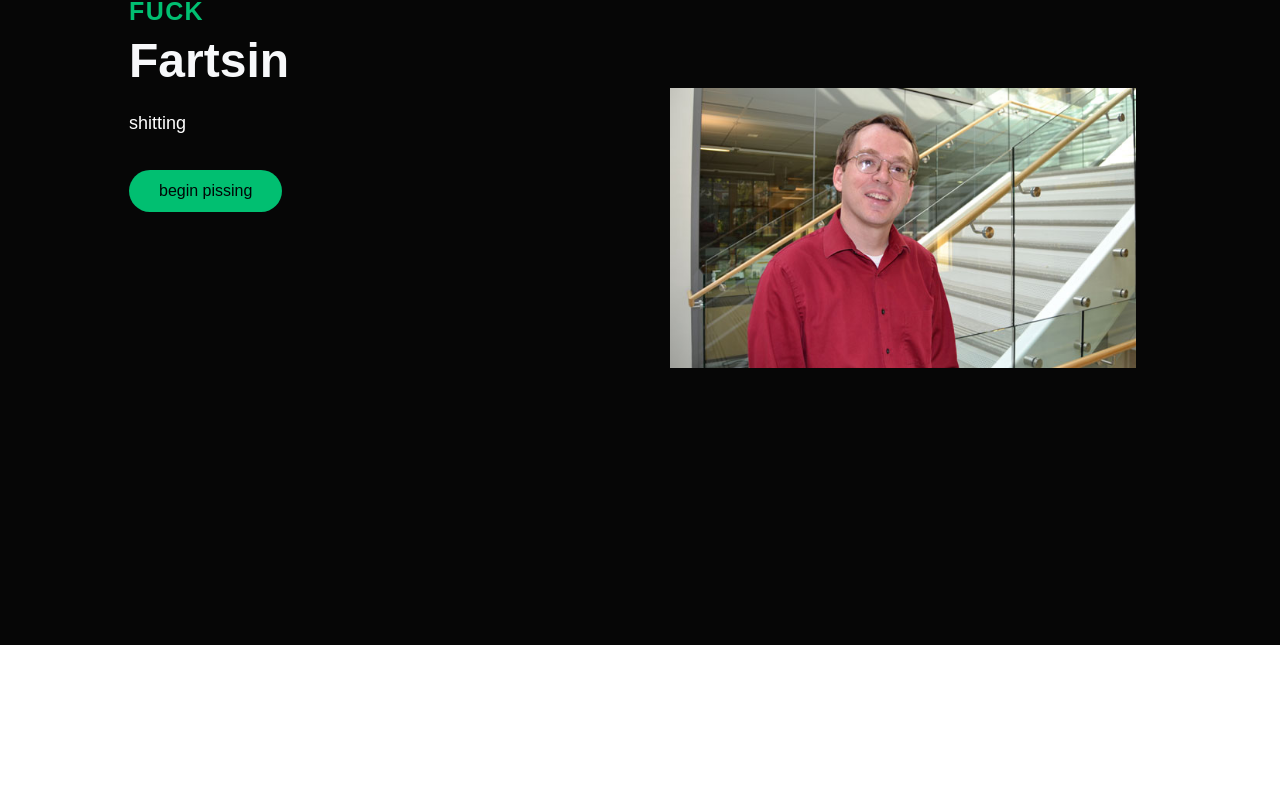
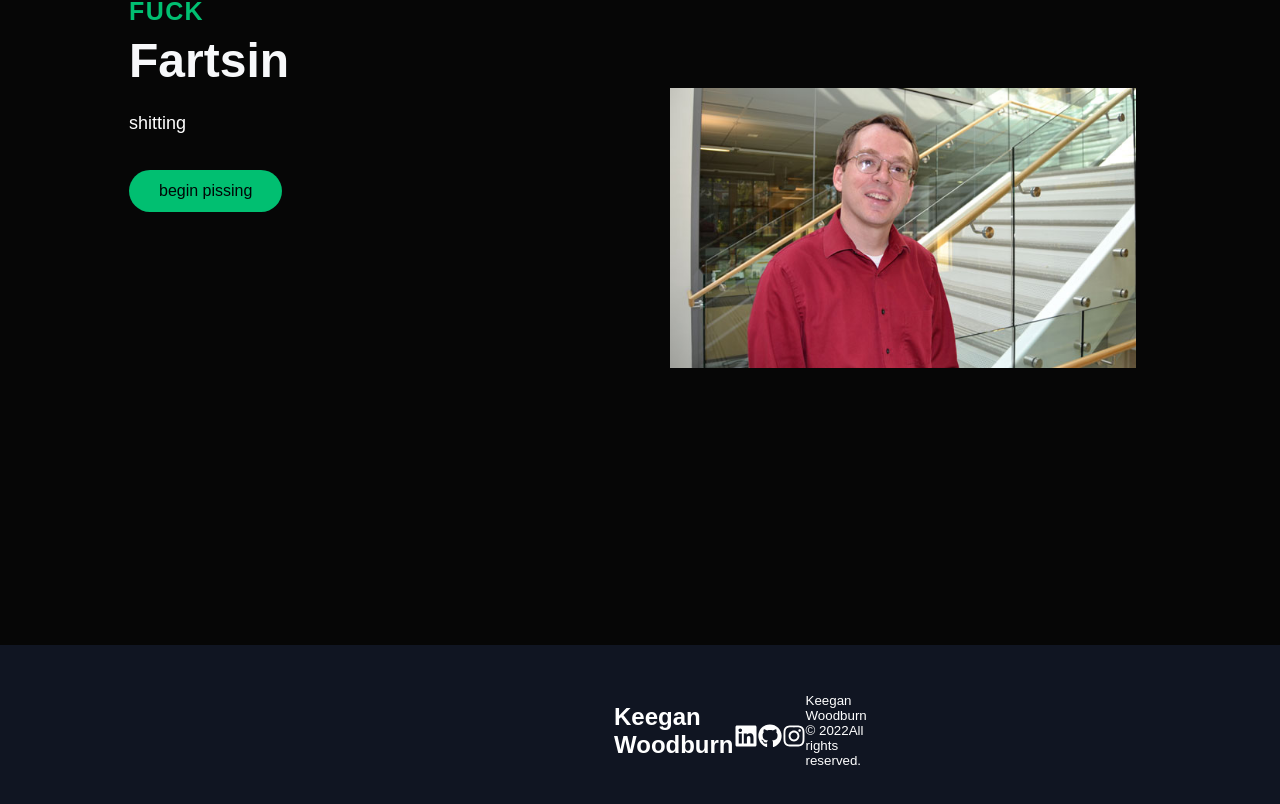
Before and after one commit to TheDeafOne/portfolio, a React (Create React App) app: page / in a window 1280 px wide. Shown: the part 3555-4359 px from the top of the page. Before the commit the page ends 4200 px from the top, so only its background shows below. Built offline with nearby package versions, Linux system fonts and the light colour scheme.

Commit message:
footer skeleton

```diff
--- /dev/null
+++ b/src/components/Footer/FooterElements.js
@@ -0,0 +1,62 @@
+import styled from 'styled-components';
+import { Link } from 'react-router-dom';
+
+export const FooterContainer = styled.footer`
+    background-color: #101522;
+`
+
+export const FooterWrap = styled.div`
+    padding: 48px 24px;
+    display: flex;
+    flex-direction: column;
+    justify-content: center;
+    align-items: center;
+    max-width: 100px;
+    margin: 0 auto;
+`
+
+export const SocialMedia = styled.section`
+    max-width: 1000px;
+    width: 100%;
+`
+
+export const SocialMediaWrap = styled.div`
+    display: flex;
+    justify-content: space-between;
+    align-items: center;
+    max-width: 1100px
+    margin 40px auto 0 auto;
+
+    @media screen and (max-width: 820px) {
+        flex-direction: column;
+    }
+`
+
+export const SocialLogo = styled(Link)`
+    color: #fff;
+    justify-self: start;
+    cursor: pointer;
+    text-decoration: none;
+    font-size: 1.5rem;
+    display: flex;
+    align-items: center;
+    margin-bottom: 16px;
+    font-weight: bold;
+`
+
+export const WebsiteRights = styled.small`
+    color: #fff;
+    margin-bottom: 16px;
+`
+
+export const SocialIcons = styled.div`
+    display: flex;
+    justify-content: space-between;
+    align-items: center;
+    width: 240px;
+`
+
+export const SocialIconLink = styled.a`
+    color: #fff;
+    font-size: 24px
+`
--- /dev/null
+++ b/src/components/Footer/index.js
@@ -0,0 +1,48 @@
+import React from 'react'
+import {
+    FaInstagram,
+    FaLinkedin,
+    FaGithub
+} from 'react-icons/fa';
+import {
+    FooterContainer,
+    FooterWrap,
+    SocialMedia,
+    SocialMediaWrap,
+    SocialLogo,
+    SocialIcons,
+    SocialIconLink,
+    WebsiteRights
+
+} from './FooterElements';
+
+const Footer = () => {
+  return (
+    <FooterContainer>
+        <FooterWrap>
+            <SocialMedia>
+                <SocialMediaWrap>
+                    <SocialLogo to='/'>
+                        Keegan Woodburn
+                    </SocialLogo>
+                    <SocialIcons>
+                        <SocialIconLink href='//www.linkedin.com/in/keegan-woodburn-53b1bb20b/' target='_blank' aria-label='LinkedIn'>
+                            <FaLinkedin />
+                        </SocialIconLink>
+                        <SocialIconLink href='//github.com/TheDeafOne' target='_blank' aria-label='GitHub'>
+                            <FaGithub />
+                        </SocialIconLink>
+                        <SocialIconLink href='//www.instagram.com/thefakekeeganw/' target='_blank' aria-label='Instagram'>
+                            <FaInstagram />
+                        </SocialIconLink>
+                    </SocialIcons>
+                    <WebsiteRights>Keegan Woodburn © {new Date().getFullYear()}
+                    All rights reserved.</WebsiteRights>
+                </SocialMediaWrap>
+            </SocialMedia>
+        </FooterWrap>
+    </FooterContainer>
+  )
+}
+
+export default Footer
--- a/src/pages/index.js
+++ b/src/pages/index.js
@@ -5,6 +5,7 @@ import Navbar from '../components/Navbar';
 import WelcomeSection from '../components/WelcomeSection';
 import InfoSection from '../components/InfoSection';
 import Projects from '../components/ProjectsSection';
+import Footer from '../components/Footer';
 
 const Home = () => {
     const [isOpen, setIsOpen] = useState(false);
@@ -23,6 +24,7 @@ const Home = () => {
         <Projects />
         <InfoSection {...experienceObj}/>
         <InfoSection {...contactObj}/>
+        <Footer />
     </>
     )
 }
```
